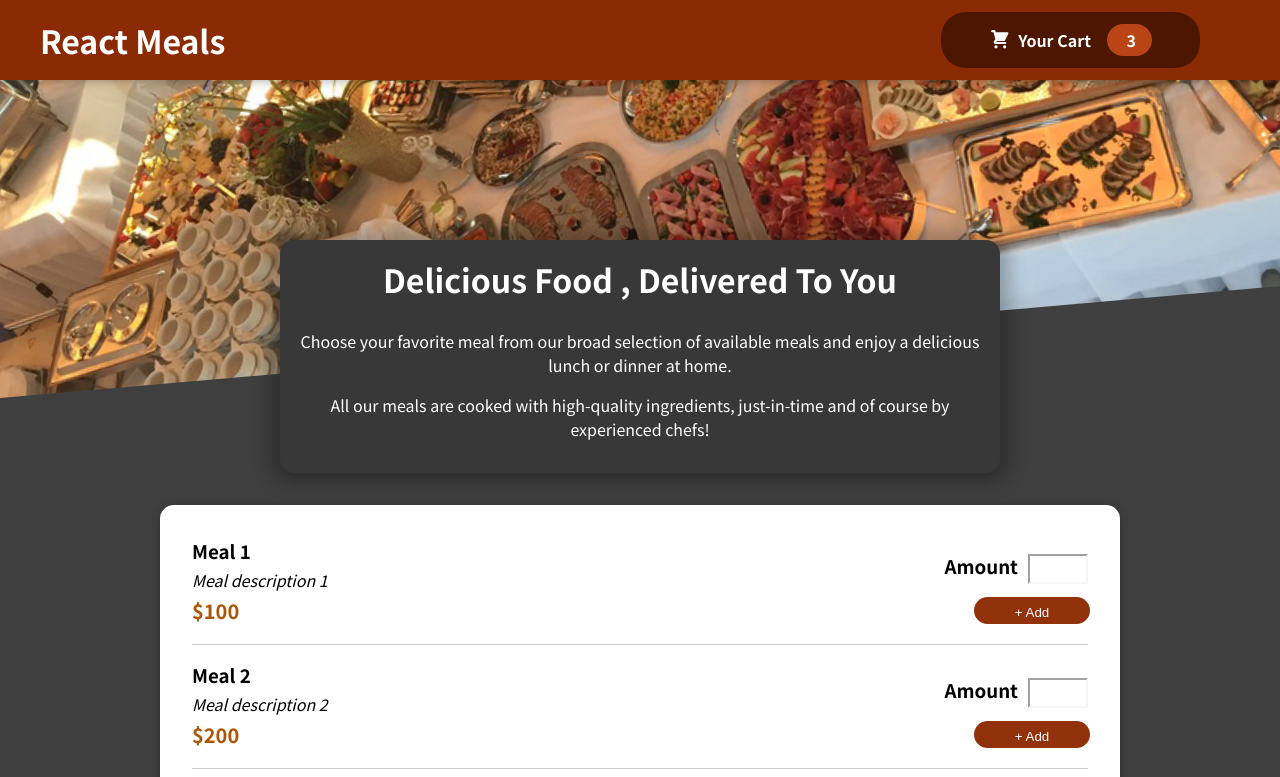
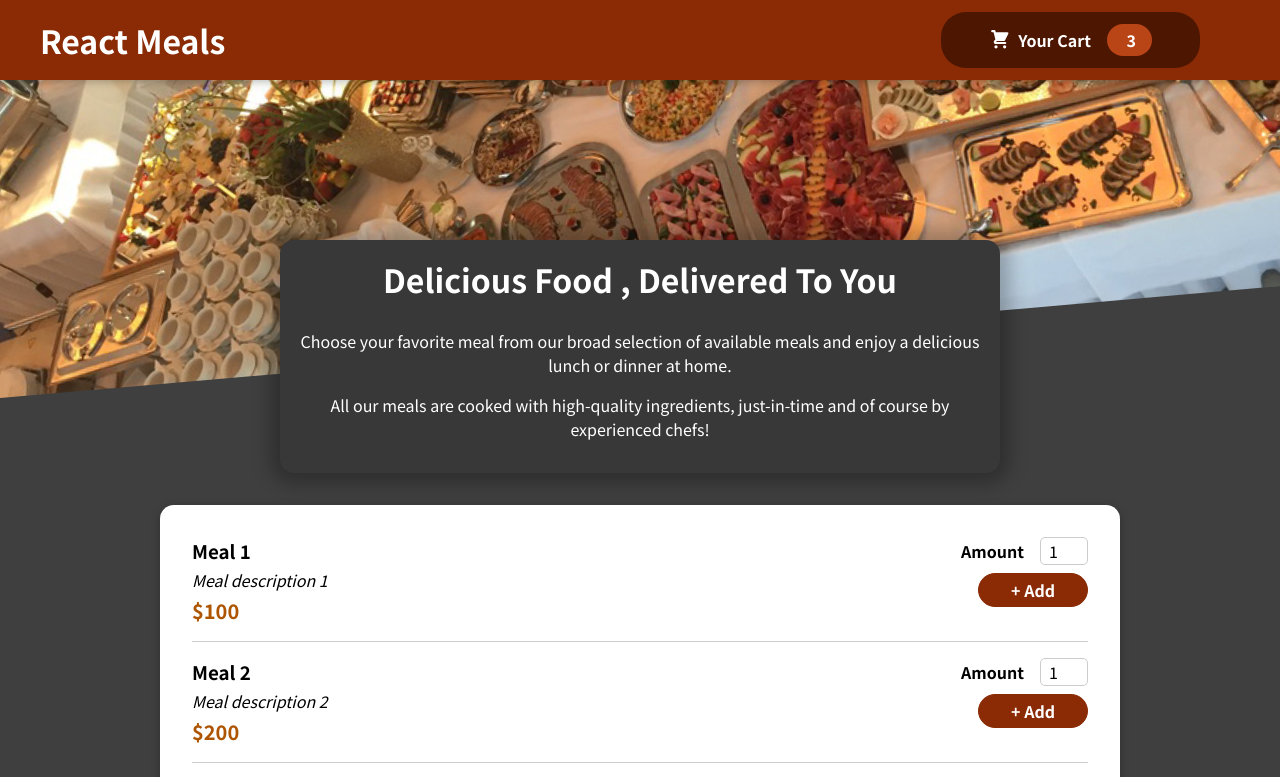
Before and after one commit to ZiadSheriif/Food-Shop, a React (Create React App) app: page / in a window 1280 px wide. Shown: the top 777 px of the page. Built offline with nearby package versions, Linux system fonts and the light colour scheme.

Commit message:
chore: update styles in form

```diff
--- /dev/null
+++ b/src/Components/Meals/MealItemForm/InputForm.js
@@ -0,0 +1,15 @@
+import React from 'react';
+import {StyledFormHeader, StyledFormInput,StyledLabel} from "./MealItemForm.styled";
+
+const Input = (props) => {
+    return (
+        <>
+            <StyledFormHeader>
+                <StyledLabel htmlFor={props.input.id}>{props.label}</StyledLabel>
+                <StyledFormInput {...props.input}/>
+            </StyledFormHeader>
+        </>
+    );
+};
+
+export default Input;
--- a/src/Components/Meals/MealItemForm/MealItemForm.js
+++ b/src/Components/Meals/MealItemForm/MealItemForm.js
@@ -1,14 +1,13 @@
 import React from 'react';
-import {StyledButtonForm,StyledFormHeader,StyledFormInput} from "./MealItemForm.styled";
+import {StyledButtonForm} from "./MealItemForm.styled";
+import Input from "./InputForm";
 
 const MealItemForm = () => {
     return (
         <>
-            <form>
-                <div>
-                    <StyledFormHeader>Amount</StyledFormHeader>
-                    <StyledFormInput type={"number"} min={0}/>
-                </div>
+            <form style={{textAlign: "right"}}>
+                <Input label={"Amount"}
+                       input={{id: 'amount', min: 0, max: 5, defaultValue: '1', step: 1, type: "number"}}/>
                 <StyledButtonForm>
                     + Add
                 </StyledButtonForm>
--- a/src/Components/Meals/MealItemForm/MealItemForm.styled.js
+++ b/src/Components/Meals/MealItemForm/MealItemForm.styled.js
@@ -1,26 +1,46 @@
 import styled from "styled-components";
 
 export const StyledButtonForm = styled.button`
-  background: #92320c;
-  color: #fff;
-  border: none;
-  width: 75%;
+  //background: #92320c;
+  //color: #fff;
+  //border: none;
+  //width: 75%;
+  //border-radius: 20px;
+  //height: 30%;
+  //padding: 8px;
+  //margin-top: 3px;
+  //text-align: center;
+  //display: block;
+  //margin-left: 40px;
+  font: inherit;
+  cursor: pointer;
+  background-color: #8a2b06;
+  border: 1px solid #8a2b06;
+  color: white;
+  padding: 0.25rem 2rem;
   border-radius: 20px;
-  height: 30%;
-  padding: 8px;
-  margin-top: 3px;
-  text-align: center;
-  display: block;
-  margin-left: 40px;
+  font-weight: bold;
+  &:hover , &:active {
+    background-color: #641e03;
+    border-color: #641e03;
+  }
 `
-export const StyledFormHeader = styled.h3`
-  display: inline-block;
-  padding: 10px;
-  margin-top: 5px;
-  margin-bottom: 5px;
+export const StyledFormHeader = styled.div`
+  display: flex;
+  align-items: center;
+  margin-bottom: 0.5rem;
 `
 export const StyledFormInput = styled.input`
-  width: 60px;
-  height: 30px;
-  border-color: whitesmoke;
+  //width: 60px;
+  //height: 30px;
+  //border-color: whitesmoke;
+  width: 3rem;
+  border-radius: 5px;
+  border: 1px solid #ccc;
+  font: inherit;
+  padding-left: 0.5rem;
 `
+export const StyledLabel = styled.label`
+  font-weight: bold;
+  margin-right: 1rem;
+`
```
